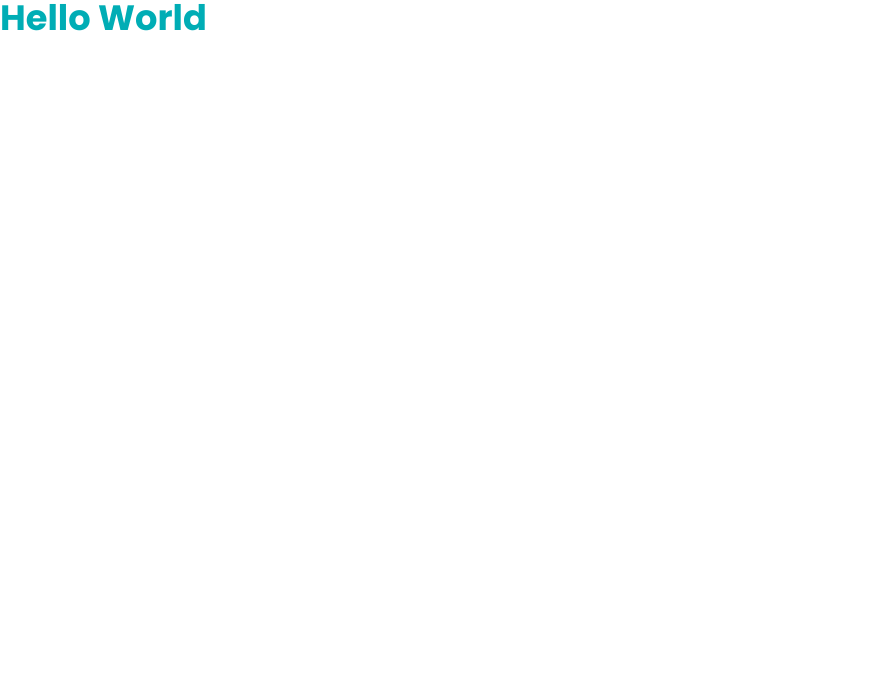
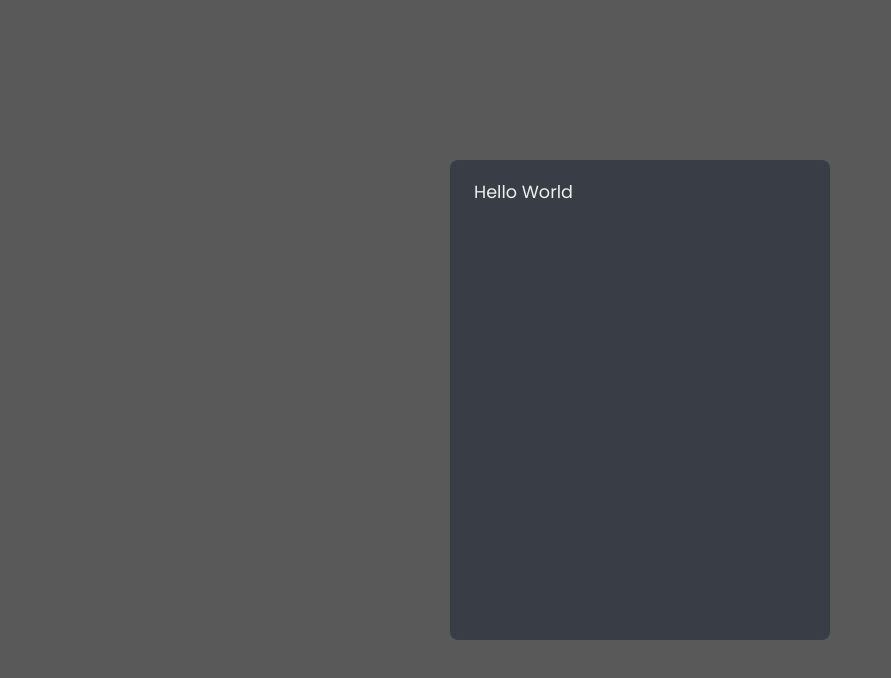
Before and after one commit to Projeto-FrontEnd-M3/Grupo3-FrontEnd-M3, a React (Vite) app: page / in a window 1280 px wide. Shown: the top 678 px of the page, without its empty margins (0-891 px from the left). Built offline with nearby package versions, Linux system fonts and the light colour scheme.

Commit message:
feat: Container modal styles

```diff
--- /dev/null
+++ b/src/components/ContainerModal/style.ts
@@ -0,0 +1,11 @@
+import styled from "styled-components";
+
+export const ContainerModal = styled.div`
+  width: 100%;
+  height: 100vh;
+  position: fixed;
+  background-color: rgba(0, 0, 0, 0.65);
+  display: flex;
+  justify-content: center;
+  align-items: center;
+`;
--- /dev/null
+++ b/src/pages/Home/componentsHome/ModalLogin/index.tsx
@@ -0,0 +1,15 @@
+import { ContainerModal } from "../../../../components/ContainerModal/style";
+import { Text } from "../../../../styles/TypograpyText";
+import { ContainerModalLogin } from "./style";
+
+const ModalLogin = () => {
+  return (
+    <ContainerModal>
+      <ContainerModalLogin>
+        <Text>Hello World</Text>
+      </ContainerModalLogin>
+    </ContainerModal>
+  );
+};
+
+export default ModalLogin;
--- /dev/null
+++ b/src/pages/Home/componentsHome/ModalLogin/style.ts
@@ -0,0 +1,11 @@
+import styled from "styled-components";
+
+export const ContainerModalLogin = styled.div`
+  max-width: 380px;
+  max-height: 480px;
+  width: 100%;
+  height: 100%;
+  border-radius: 8px;
+  padding: 1.5rem;
+  background-color: var(--color-grey-3);
+`;
--- a/src/pages/Home/index.tsx
+++ b/src/pages/Home/index.tsx
@@ -1,10 +1,9 @@
 import { Text } from "../../styles/TypograpyText";
+import ModalLogin from "./componentsHome/ModalLogin";
 
 const HomePage = () => {
   return (
-    <Text tag="h1" fontSize="title1" color="primary">
-      Hello World
-    </Text>
+    <ModalLogin />
   );
 };
 
```
